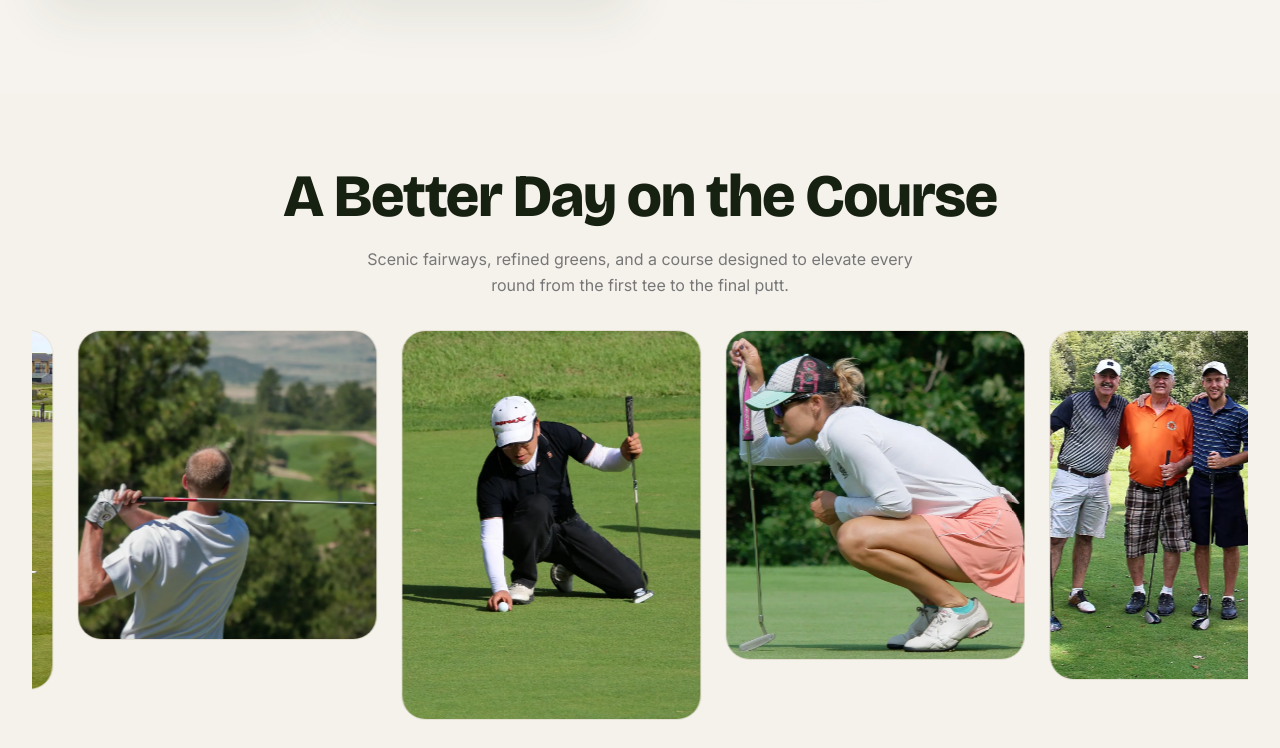
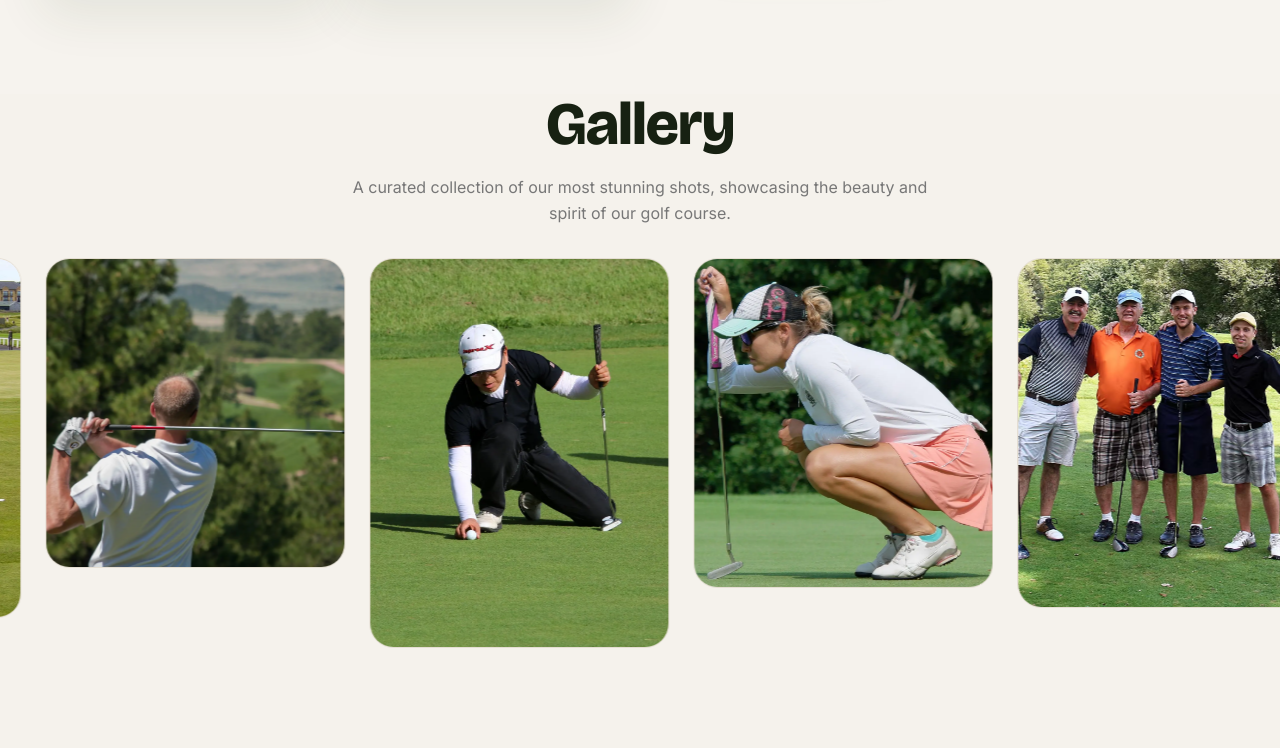
Before and after one commit to zinoefezino/golf, a Next.js app: page / in a window 1280 px wide. Shown: the part 1458-2206 px from the top of the page. Built offline with nearby package versions, Linux system fonts and the light colour scheme.

Commit message:
removed padding from carousel

```diff
--- a/src/components/carousel.jsx
+++ b/src/components/carousel.jsx
@@ -174,12 +174,12 @@ export default function MainWebsiteCarousel() {
         <div className="mx-auto max-w-7xl">
           <div ref={headingRef} className="mb-8 text-center">
             <h1 className="text-4xl font-black tracking-tight text-[#172112] md:text-6xl">
-              A Better Day on the Course
+              Gallery
             </h1>
 
             <p className="mx-auto mt-5 max-w-xl text-sm leading-relaxed text-[#777] md:text-base">
-              Scenic fairways, refined greens, and a course designed to elevate
-              every round from the first tee to the final putt.
+              A curated collection of our most stunning shots, showcasing the
+              beauty and spirit of our golf course.
             </p>
           </div>
 
@@ -206,19 +206,16 @@ export default function MainWebsiteCarousel() {
   }
 
   return (
-    <section
-      ref={sectionRef}
-      className="overflow-hidden px-5 py-14 sm:px-8 sm:py-18"
-    >
+    <section ref={sectionRef} className="overflow-hidden ">
       <div className="mx-auto max-w-7xl">
         <div ref={headingRef} className="mb-8 text-center">
           <h1 className="text-4xl font-black tracking-tight text-[#172112] md:text-6xl">
-            A Better Day on the Course
+            Gallery
           </h1>
 
           <p className="mx-auto mt-5 max-w-xl text-sm leading-relaxed text-[#777] md:text-base">
-            Scenic fairways, refined greens, and a course designed to elevate
-            every round from the first tee to the final putt.
+            A curated collection of our most stunning shots, showcasing the
+            beauty and spirit of our golf course.
           </p>
         </div>
 
```
